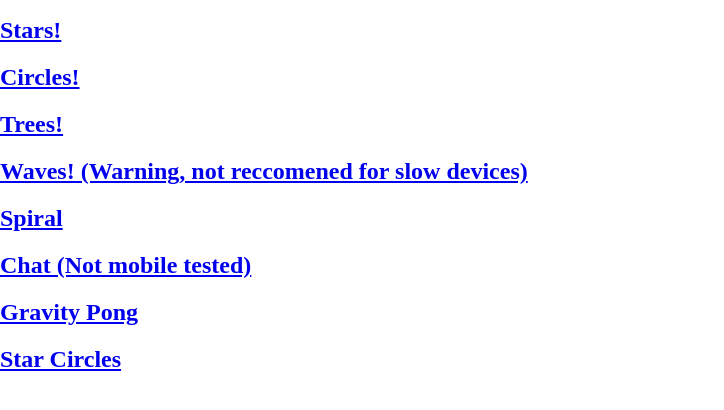
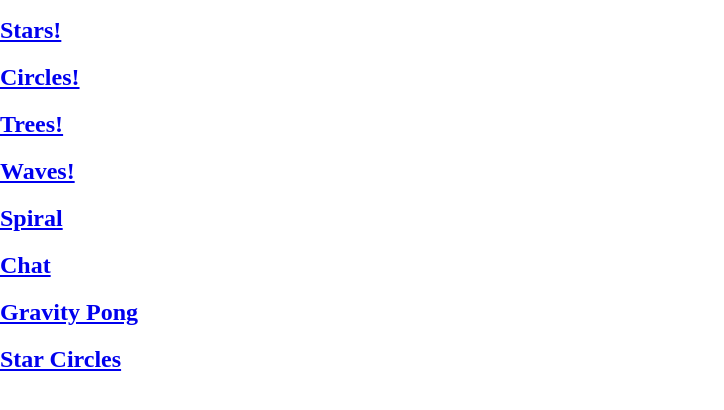
Before and after one commit to TaserThrash/for-human-yes, a plain HTML site: page index.html in a window 1280 px wide. Shown: the part 88-498 px from the top of the page, without its empty margins (0-724 px from the left). Drawn offline with Linux system fonts and the light colour scheme.

Commit message:
Update index.html

```diff
--- a/index.html
+++ b/index.html
@@ -31,7 +31,7 @@
     </a>
     <a href = "index-waves.html">
         <h2>
-            Waves! (Warning, not reccomened for slow devices)
+            Waves!
         </h2>
     </a>
     <a href = "index-spiral.html">
@@ -41,7 +41,7 @@
     </a>
     <a href = "index-chat.html">
         <h2>
-            Chat (Not mobile tested)
+            Chat
         </h2>
     </a>
     <a href = "index-pong.html">
```
